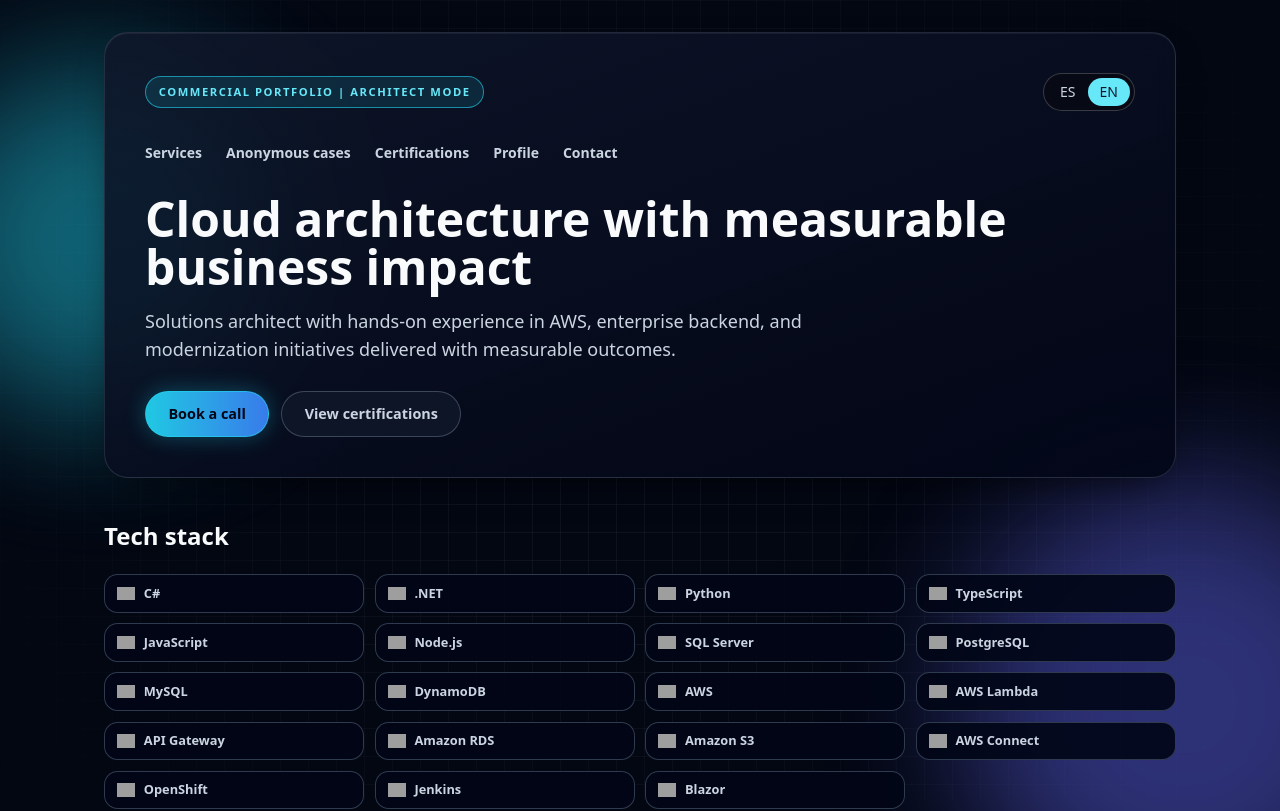
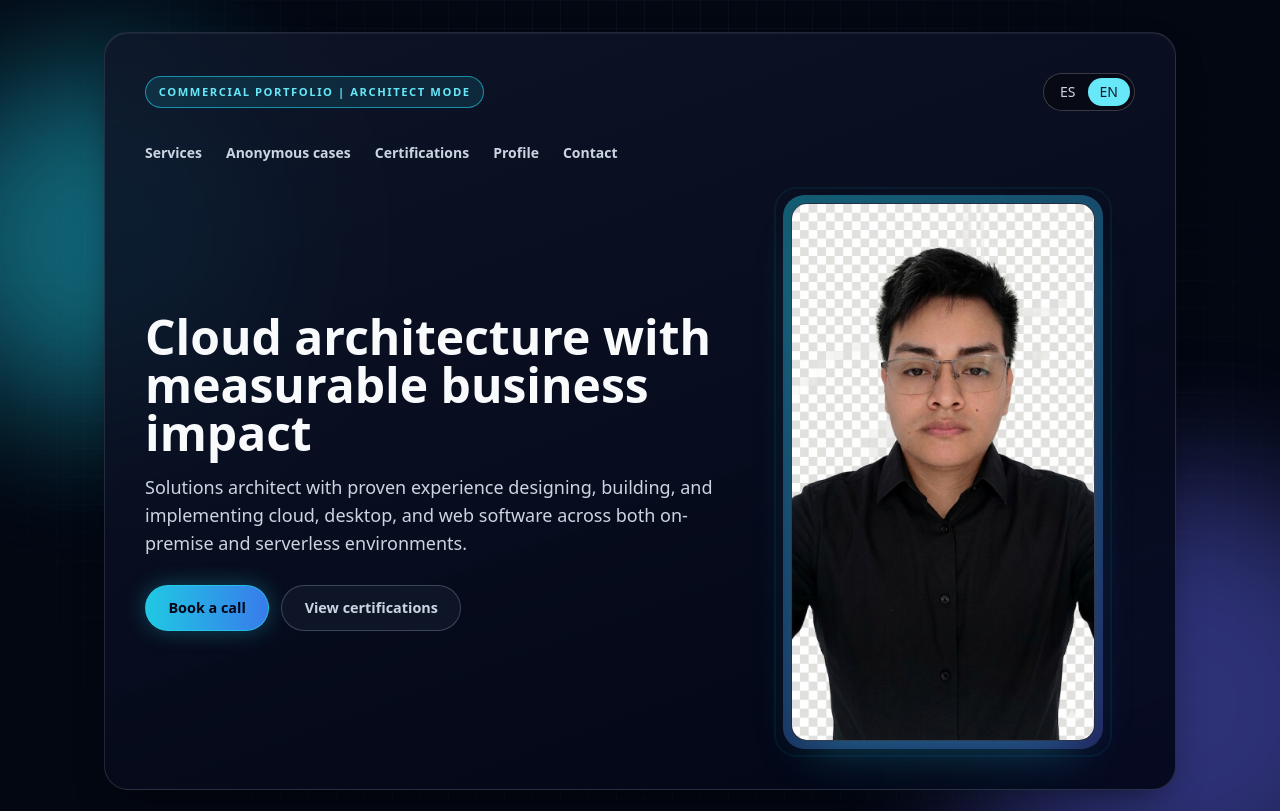
Before and after one commit to MarcoBv0002/professional-tech-portfolio, a Next.js app: page /en in a window 1280 px wide. Shown: the top 811 px of the page. Built offline with nearby package versions, Linux system fonts and the light colour scheme; grey boxes are pictures that could not be loaded.

Commit message:
feat: add profile photo and update architect positioning

```diff
--- a/app/[locale]/page.tsx
+++ b/app/[locale]/page.tsx
@@ -1,4 +1,5 @@
 import type { Metadata } from "next";
+import Image from "next/image";
 import Link from "next/link";
 import { notFound } from "next/navigation";
 import {
@@ -135,6 +136,8 @@ export default async function LocalePage({ params }: LocalePageProps) {
             <a href="#contact">{t.nav.contact}</a>
           </nav>
 
+          <div className="grid items-center gap-8 md:grid-cols-[1.2fr_0.8fr]">
+            <div>
               <h1 className="font-[var(--font-heading)] text-3xl font-bold leading-tight text-slate-50 md:text-5xl">
                 {t.hero.title}
               </h1>
@@ -149,6 +152,20 @@ export default async function LocalePage({ params }: LocalePageProps) {
                 <a href="#credentials" className="btn-muted">
                   {t.hero.secondaryCta}
                 </a>
+              </div>
+            </div>
+
+            <div className="photo-wrap mx-auto w-full max-w-[320px]">
+              <div className="photo-orbit" />
+              <Image
+                src="/marco-brea.png"
+                alt="Marco Antonio Brea - Arquitecto de Soluciones"
+                width={768}
+                height={1364}
+                priority
+                className="photo-main"
+              />
+            </div>
           </div>
         </header>
 
--- a/app/globals.css
+++ b/app/globals.css
@@ -4,6 +4,7 @@
 
 :root {
   color-scheme: dark;
+  --font-heading: "Segoe UI", "SF Pro Display", "Segoe UI Variable", "Inter", sans-serif;
 }
 
 html,
@@ -149,6 +150,47 @@ body {
   padding: 0.27rem 0.62rem;
 }
 
+.photo-wrap {
+  position: relative;
+  border-radius: 1.35rem;
+  padding: 0.5rem;
+  background: linear-gradient(145deg, rgba(34, 211, 238, 0.4), rgba(99, 102, 241, 0.3));
+}
+
+.photo-main {
+  width: 100%;
+  height: auto;
+  border-radius: 1rem;
+  object-fit: cover;
+  background: radial-gradient(circle at 35% 35%, rgba(51, 65, 85, 0.85), rgba(2, 6, 23, 0.95));
+  border: 1px solid rgba(148, 163, 184, 0.2);
+  box-shadow: 0 24px 48px -20px rgba(34, 211, 238, 0.35);
+}
+
+.photo-orbit {
+  position: absolute;
+  inset: -10px;
+  border-radius: 1.4rem;
+  border: 1px solid rgba(34, 211, 238, 0.32);
+  filter: blur(0.2px);
+  animation: pulse-ring 2.8s ease-in-out infinite;
+}
+
+@keyframes pulse-ring {
+  0% {
+    opacity: 0.45;
+    transform: scale(0.99);
+  }
+  50% {
+    opacity: 0.8;
+    transform: scale(1.01);
+  }
+  100% {
+    opacity: 0.45;
+    transform: scale(0.99);
+  }
+}
+
 @media (min-width: 768px) {
   .tech-grid {
     grid-template-columns: repeat(4, minmax(0, 1fr));
--- a/lib/site-content.ts
+++ b/lib/site-content.ts
@@ -98,7 +98,7 @@ export const dictionaries: Record<Locale, Dictionary> = {
       kicker: "Portfolio Comercial | Architect Mode",
       title: "Arquitectura cloud con impacto real en negocio",
       subtitle:
-        "Arquitecto de soluciones con experiencia en AWS, backend enterprise y modernizacion de plataformas con entregas medibles.",
+        "Arquitecto de soluciones con experiencia en diseno, desarrollo e implementacion de software cloud, escritorio y web; incluyendo servicios on-premise y serverless.",
       cta: "Agendar reunion",
       secondaryCta: "Ver certificaciones"
     },
@@ -122,7 +122,7 @@ export const dictionaries: Record<Locale, Dictionary> = {
       secondaryCredentials: "Credenciales secundarias"
     },
     aboutText:
-      "Ingeniero de sistemas y arquitecto de soluciones con foco en cloud, automatizacion y modernizacion de aplicaciones. Experiencia liderando migraciones, integraciones y arquitecturas serverless en sectores financiero, educacion y servicios.",
+      "Ingeniero de sistemas y arquitecto de soluciones con foco en cloud, automatizacion y modernizacion de aplicaciones. Experiencia liderando migraciones, integraciones y arquitecturas para entornos on-premise, web, escritorio y serverless en sectores financiero, educacion y servicios.",
     contactText:
       "Si quieres acelerar una modernizacion cloud, definir una arquitectura escalable o optimizar costos en AWS, conversemos.",
     calendly: "https://calendly.com/your-handle/30min"
@@ -139,7 +139,7 @@ export const dictionaries: Record<Locale, Dictionary> = {
       kicker: "Commercial Portfolio | Architect Mode",
       title: "Cloud architecture with measurable business impact",
       subtitle:
-        "Solutions architect with hands-on experience in AWS, enterprise backend, and modernization initiatives delivered with measurable outcomes.",
+        "Solutions architect with proven experience designing, building, and implementing cloud, desktop, and web software across both on-premise and serverless environments.",
       cta: "Book a call",
       secondaryCta: "View certifications"
     },
@@ -163,7 +163,7 @@ export const dictionaries: Record<Locale, Dictionary> = {
       secondaryCredentials: "Secondary credentials"
     },
     aboutText:
-      "Systems engineer and solutions architect focused on cloud, automation, and application modernization. Experience leading migrations, integrations, and serverless architectures for financial, education, and service companies.",
+      "Systems engineer and solutions architect focused on cloud, automation, and application modernization. Experience leading migrations, integrations, and architectures spanning on-premise, web, desktop, and serverless environments for financial, education, and service companies.",
     contactText:
       "If you need to accelerate cloud modernization, define scalable architecture, or optimize AWS costs, let's talk.",
     calendly: "https://calendly.com/your-handle/30min"
```
Also changed, not shown: public/marco-brea.png (added). Lines whose indentation alone changed are shown as unchanged.
